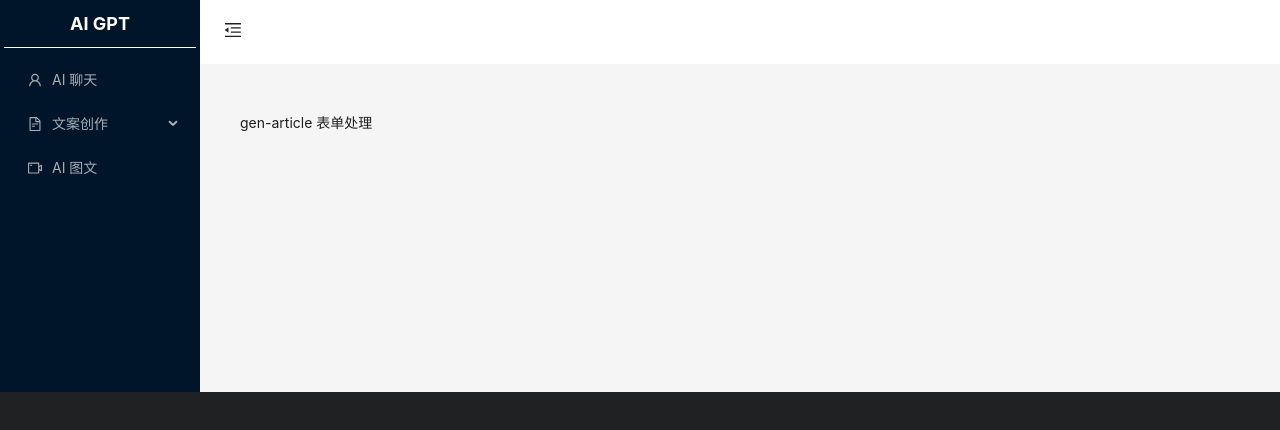
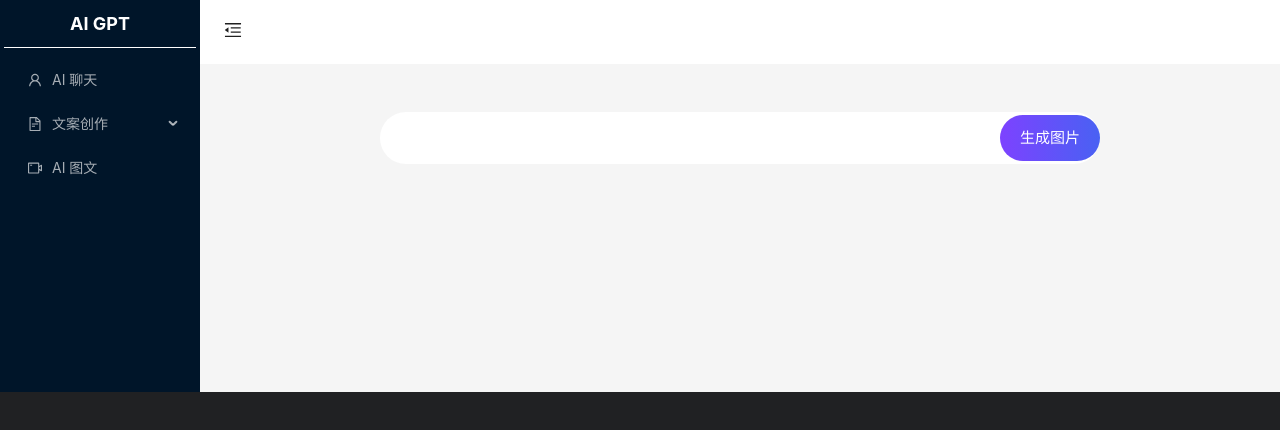
Before and after one commit to etuao/chatbot-ui, a Next.js app: page /gen-article in a window 1280 px wide. Shown: the top 430 px of the page. Built offline with nearby package versions, Linux system fonts and the light colour scheme.

Commit message:
目录调整

```diff
--- a/pages/copy-writing/form/employment.tsx
+++ b/pages/copy-writing/form/employment.tsx
@@ -1,7 +1,7 @@
 import React, { useState } from 'react';
 import { Button, Form, Input, InputNumber, Select } from 'antd';
 import { Loading } from '../../components/Loading/index';
-import { handleSend } from '../request';
+import { handleSend } from '../../request';
 import styles from '../index.module.scss';
 type PropsForm = {
   callback: Function;
--- a/pages/copy-writing/form/writing.tsx
+++ b/pages/copy-writing/form/writing.tsx
@@ -1,7 +1,7 @@
 import React, { useState } from 'react';
 import { Button, Form, Input, InputNumber, Select } from 'antd';
 import { Loading } from '../../components/Loading/index';
-import { handleSend } from '../request';
+import { handleSend } from '../../request';
 import styles from '../index.module.scss';
 type PropsForm = {
   callback: Function;
--- a/pages/copy-writing/index.tsx
+++ b/pages/copy-writing/index.tsx
@@ -41,7 +41,7 @@ const Content = (props: { content: string }) => {
         }}
         text={props.content}
       >
-        <Button>复制文案</Button>
+      <Button>复制文案</Button>
       </CopyToClipboard>
     </div>
   );
--- /dev/null
+++ b/pages/gen-article/index.module.scss
@@ -0,0 +1,37 @@
+.genArticle {
+  width: 100%;
+  .formTop {
+    width: 720px;
+    height: 52px;
+    margin: 0 auto;
+    border-radius: 52px;
+    display: flex;
+    align-items: center;
+    background: #fff;
+    .textArea {
+      flex: 1;
+      max-height: 40px;
+      margin: 6px 20px;
+      overflow-y: auto;
+      display: flex;
+      align-items: center;
+      > div {
+        flex: 1;
+        outline: none;
+      }
+    }
+    .buttonSubmit {
+      width: 100px;
+      height: 46px;
+      font-weight: 500;
+      font-family: PingFangSC-Medium;
+      font-size: 15px;
+      line-height: 46px;
+      cursor: pointer;
+      text-align: center;
+      background: #fff linear-gradient(90deg, #7d42ff, #4961f3);
+      border-radius: 23px;
+      color: #fff;
+    }
+  }
+}
--- a/pages/gen-article/index.tsx
+++ b/pages/gen-article/index.tsx
@@ -1,12 +1,23 @@
 import { useRouter } from 'next/router';
 import Layout from '@/modules/layout';
+import React, { useState } from 'react';
+import { Button, Form, Input, InputNumber, Select } from 'antd';
+import { Loading } from '../components/Loading/index';
+import styles from './index.module.scss';
 
 const GenArticle = () => {
-  const router = useRouter();
-
   return (
     <Layout>
-      <div>gen-article 表单处理</div>
+      <div className={styles.genArticle}>
+        <div className={styles.formTop}>
+          <div className={styles.textArea}>
+            <div placeholder="请输入您的需求" contentEditable />
+          </div>
+          <div className={styles.buttonSubmit} onClick={async () => {}}>
+            生成图片
+          </div>
+        </div>
+      </div>
     </Layout>
   );
 };
```
Also changed, not shown: pages/request/index.ts (renamed from pages/copy-writing/request.ts).
